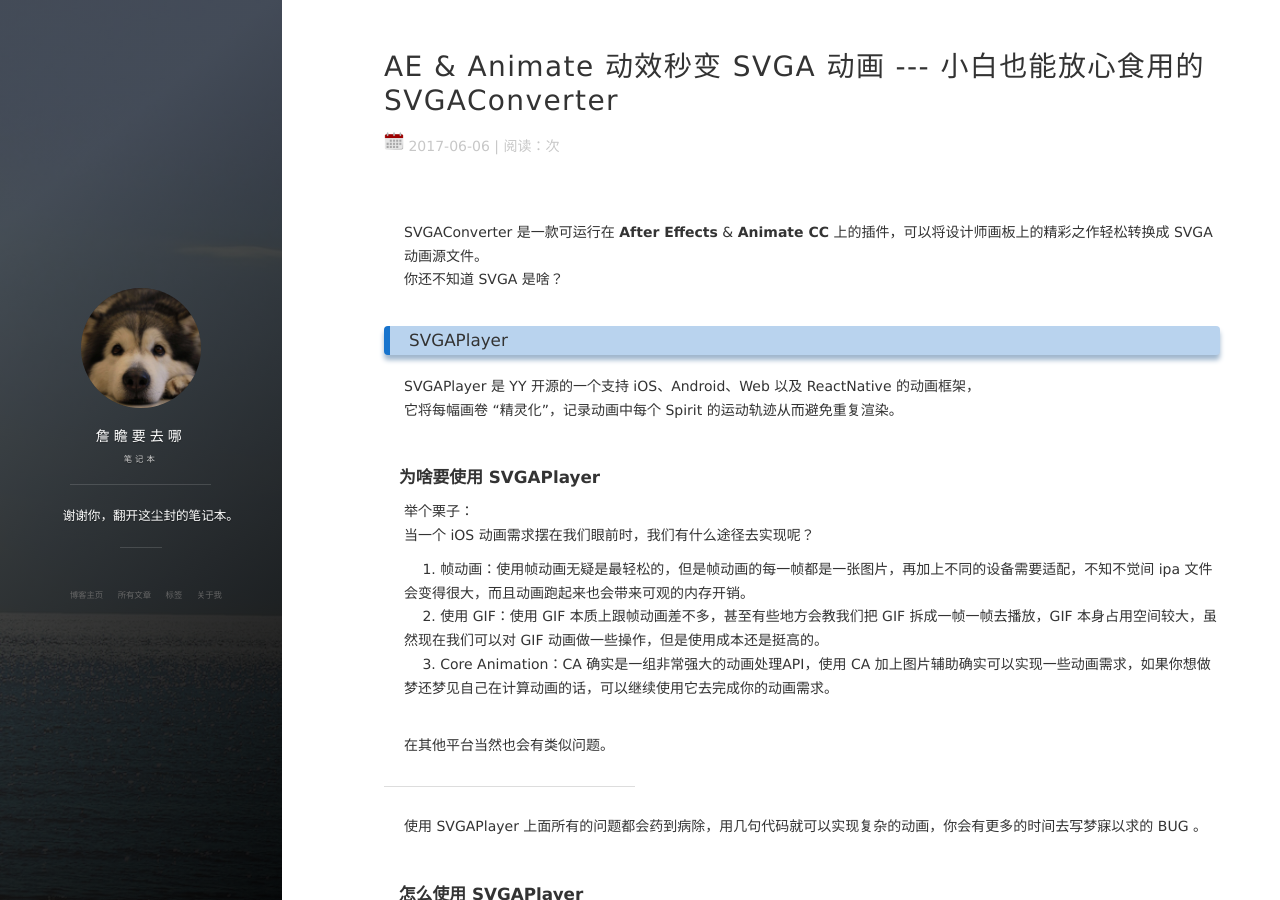
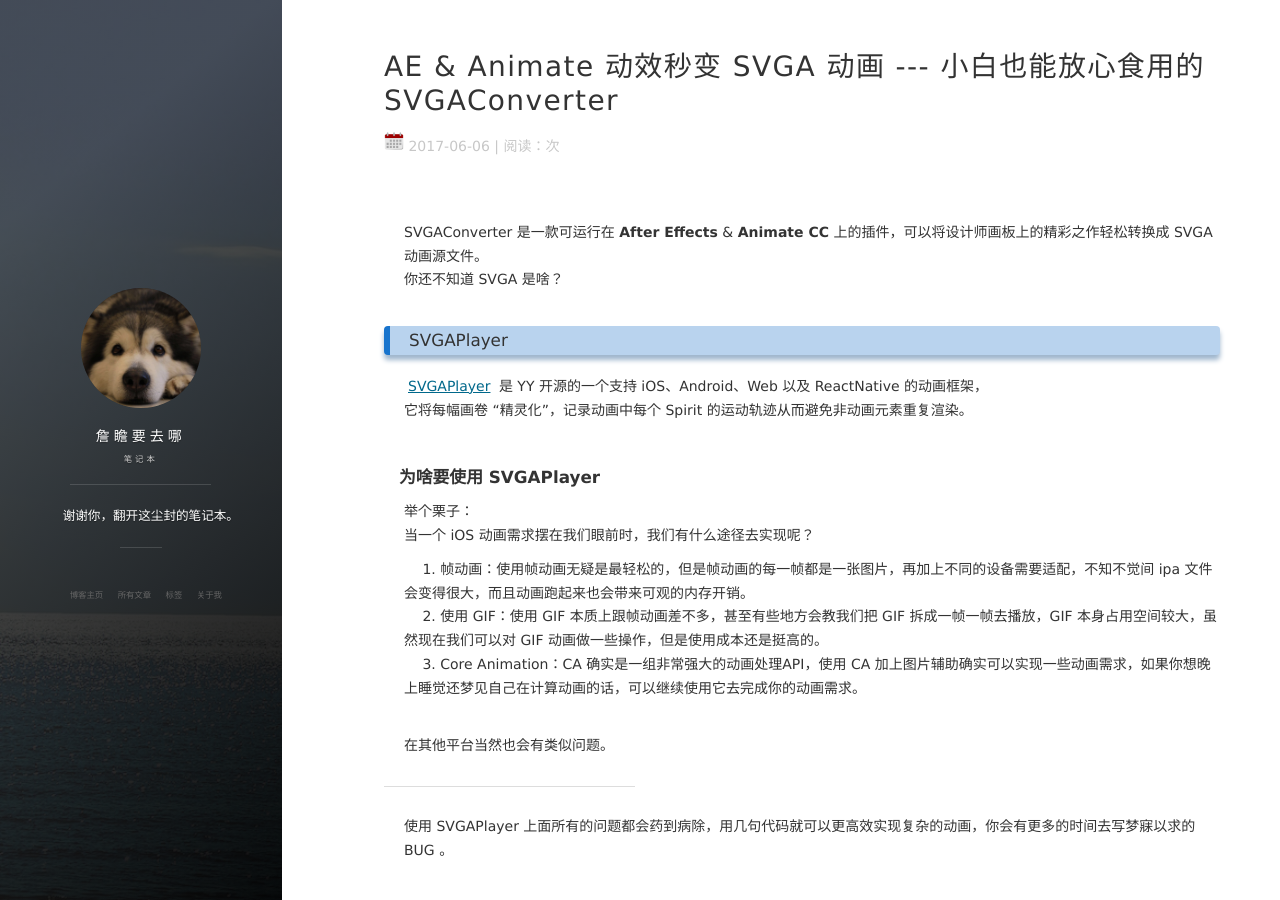
Before and after one commit to errnull/errnull.github.io, a Jekyll site: the page built from _posts/2017-06-06-SVGAConverterCourse.md, in a window 1280 px wide and 900 px high. Built offline with Jekyll 4.4.1, drawn with Linux system fonts in a browser that asks for light colours; nearby versions of some CDN libraries; comment, search, counter and statistics services are not loaded; some of the changed text lies outside the part shown.

Commit message:
文章完成。

````diff
--- a/_posts/2017-06-06-SVGAConverterCourse.md
+++ b/_posts/2017-06-06-SVGAConverterCourse.md
@@ -12,8 +12,8 @@
 
 ### SVGAPlayer
 
-SVGAPlayer 是 YY 开源的一个支持 iOS、Android、Web 以及 ReactNative 的动画框架，<br>
-它将每幅画卷 “精灵化”，记录动画中每个 Spirit 的运动轨迹从而避免重复渲染。<br><br>
+[SVGAPlayer]() 是 YY 开源的一个支持 iOS、Android、Web 以及 ReactNative 的动画框架，<br>
+它将每幅画卷 “精灵化”，记录动画中每个 Spirit 的运动轨迹从而避免非动画元素重复渲染。<br><br>
 
 #### **为啥要使用 SVGAPlayer**
 
@@ -22,12 +22,12 @@
 
 　 1. 帧动画：使用帧动画无疑是最轻松的，但是帧动画的每一帧都是一张图片，再加上不同的设备需要适配，不知不觉间 ipa 文件会变得很大，而且动画跑起来也会带来可观的内存开销。<br>
 　 2. 使用 GIF：使用 GIF 本质上跟帧动画差不多，甚至有些地方会教我们把 GIF 拆成一帧一帧去播放，GIF 本身占用空间较大，虽然现在我们可以对 GIF 动画做一些操作，但是使用成本还是挺高的。<br>
-　 3. Core Animation：CA 确实是一组非常强大的动画处理API，使用 CA 加上图片辅助确实可以实现一些动画需求，如果你想做梦还梦见自己在计算动画的话，可以继续使用它去完成你的动画需求。<br><br>
+　 3. Core Animation：CA 确实是一组非常强大的动画处理API，使用 CA 加上图片辅助确实可以实现一些动画需求，如果你想晚上睡觉还梦见自己在计算动画的话，可以继续使用它去完成你的动画需求。<br><br>
 
 在其他平台当然也会有类似问题。<br>
 
 <hr>
-使用 SVGAPlayer 上面所有的问题都会药到病除，用几句代码就可以实现复杂的动画，你会有更多的时间去写梦寐以求的 BUG 。<br><br>
+使用 SVGAPlayer 上面所有的问题都会药到病除，用几句代码就可以更高效实现复杂的动画，你会有更多的时间去写梦寐以求的 BUG 。<br><br>
 
 #### **怎么使用 SVGAPlayer**
 
@@ -65,3 +65,14 @@
 选择 ```菜单 > 文件 > 打开``` <br>
 选择下载好的 [SVGAConverter_FL]() || [SVGAConverter_AE]() 安装包。<br>
 按照安装器指引完成安装。
+<br><br>
+
+#### **使用 SVGAConverter**
+
+按照上文说的，选择 ```菜单 > 窗口 > 扩展 > SVGAConverter``` 可以打开插件：<br><br>
+![](/images/posts/jekyll/2017-06-06-SVGAConverterCourse-04.jpg)<br>
+
+打开需要转换的文件，选择 **输出路径** > **开始转换** 稍等片刻，svga 文件就会生成在您所输出的目录并开始播放。<br>
+也可以直接点击 **选择播放文件** 直接播放本地的 ***.svga** 文件;<br>
+
+生成的 ***.svga** 文件就可以直接交给程序员哥哥们放进项目里啦。
````
Also changed, not shown: images/posts/jekyll/2017-06-06-SVGAConverterCourse-04.jpg (added).
